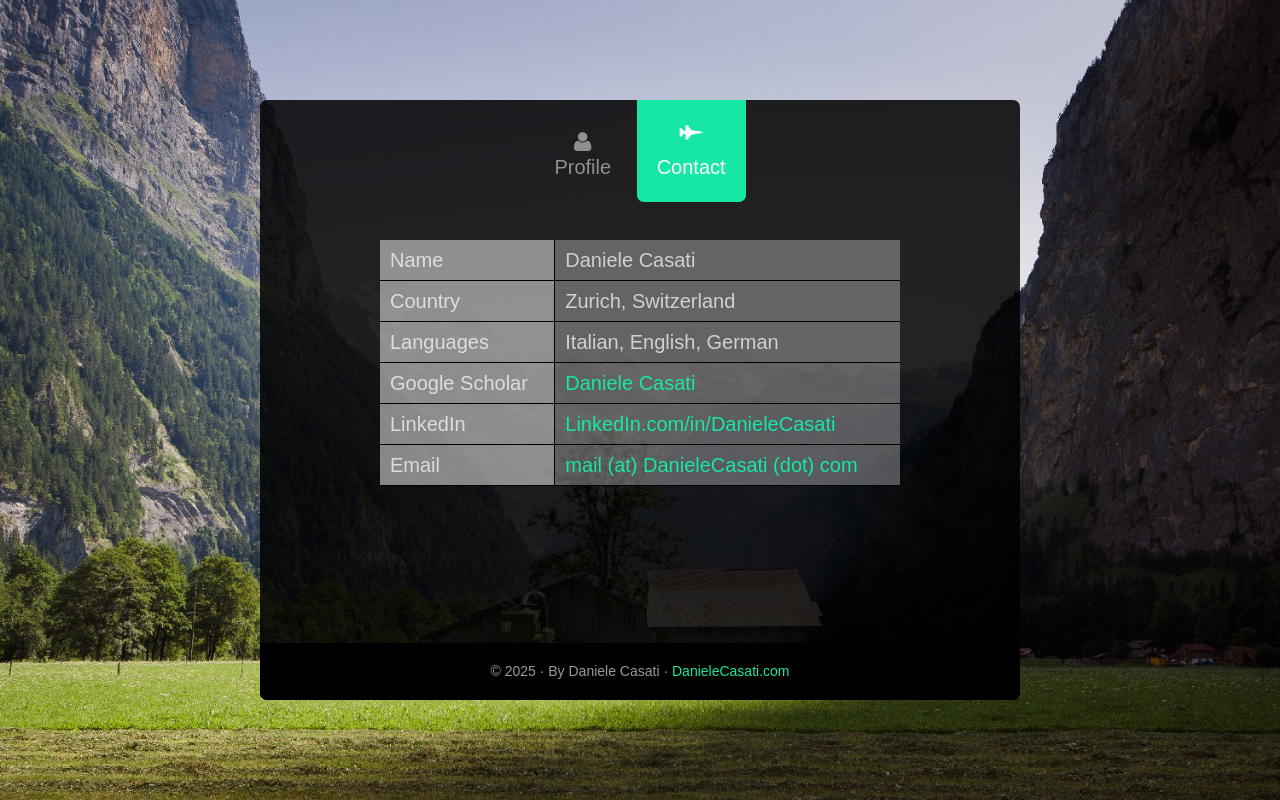
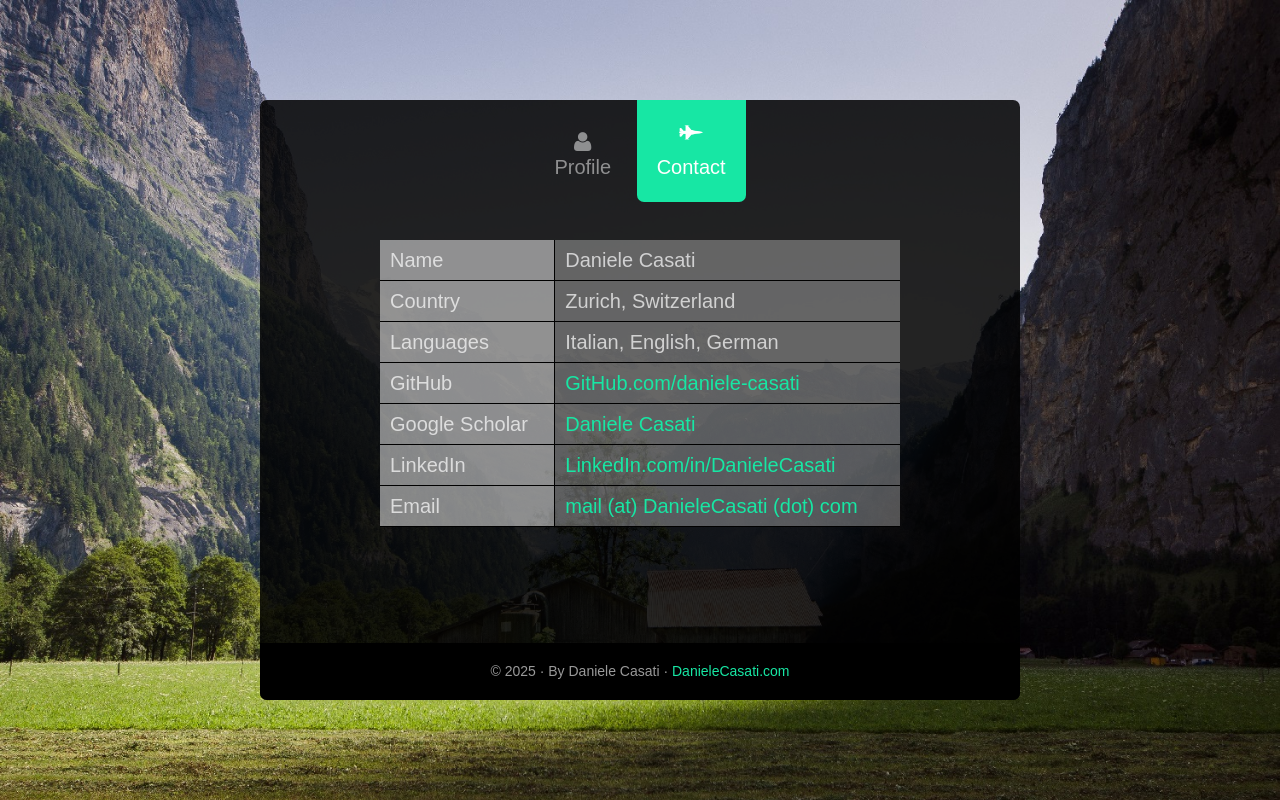
Before and after one commit to daniele-casati/dev, a plain HTML site: page index.html in a window 1280 px wide. Both pictures are taken after a click on the link "Contact". Drawn offline with Linux system fonts and the light colour scheme; files whose address does not match are found by name.

Commit message:
Links to GitHub

```diff
--- a/index.html
+++ b/index.html
@@ -115,6 +115,7 @@
 						</div>
 					</div>
 					<ul class="fh5co-social">
+						<li><a href="https://github.com/daniele-casati"><i class="icon-github"></i></a></li>
 						<li><a href="https://scholar.google.ch/citations?user=W03lHPkAAAAJ"><i class="icon-university"></i></a></li>
 						<li><a href="https://www.linkedin.com/in/danielecasati/"><i class="icon-linkedin"></i></a></li>
 						<li><a href="mail (at) danielecasati (dot) com" rel="nofollow" onclick="this.href='mailto:' + 'mail' + '@' + 'danielecasati.com'"><i class="icon-envelope"></i></a></li>
@@ -257,6 +258,10 @@
 										<td class="even"><span itemprop="knowsLanguage">Italian</span>, <span itemprop="knowsLanguage">English</span>, <span itemprop="knowsLanguage">German</span></td>
 									</tr>
 									<tr>
+										<td class="odd">GitHub</td>
+										<td class="even"><a href="https://github.com/daniele-casati" target="_blank" itemprop="url">GitHub.com/daniele-casati</a></td>
+									</tr>
+									<tr>
 										<td class="odd">Google Scholar</td>
 										<td class="even"><a href="https://scholar.google.ch/citations?user=W03lHPkAAAAJ" target="_blank" itemprop="url">Daniele Casati</a></td>
 									</tr>
```
